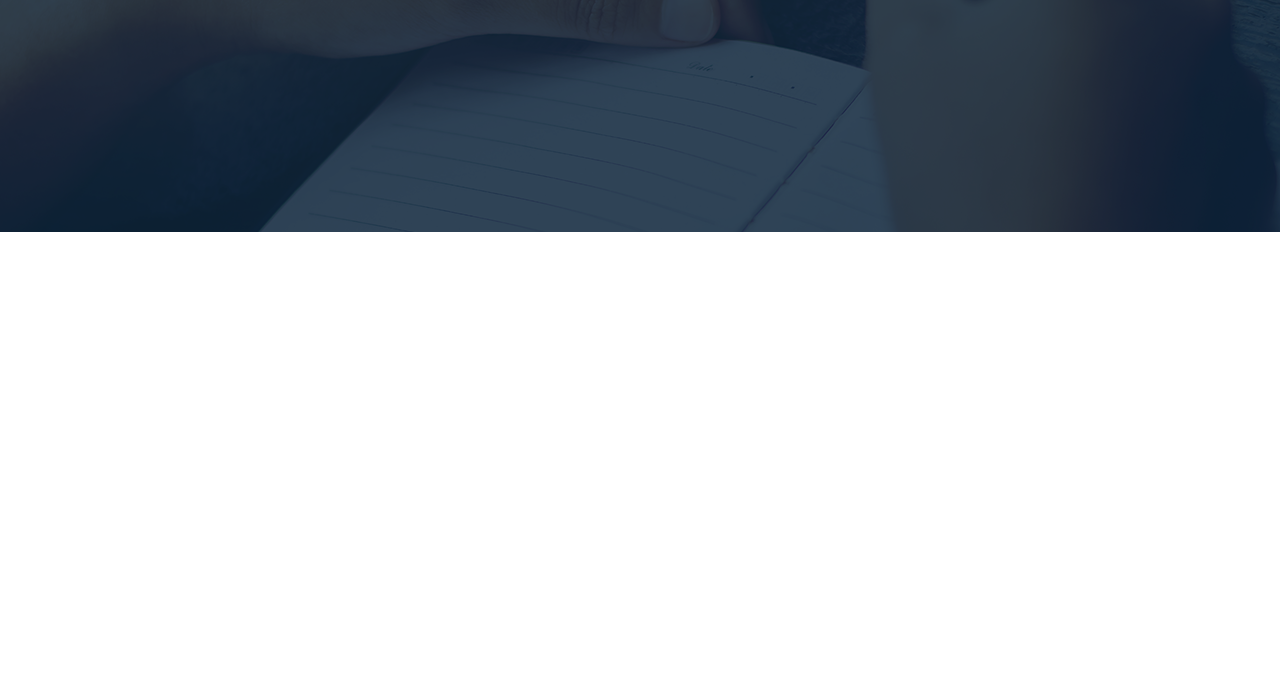
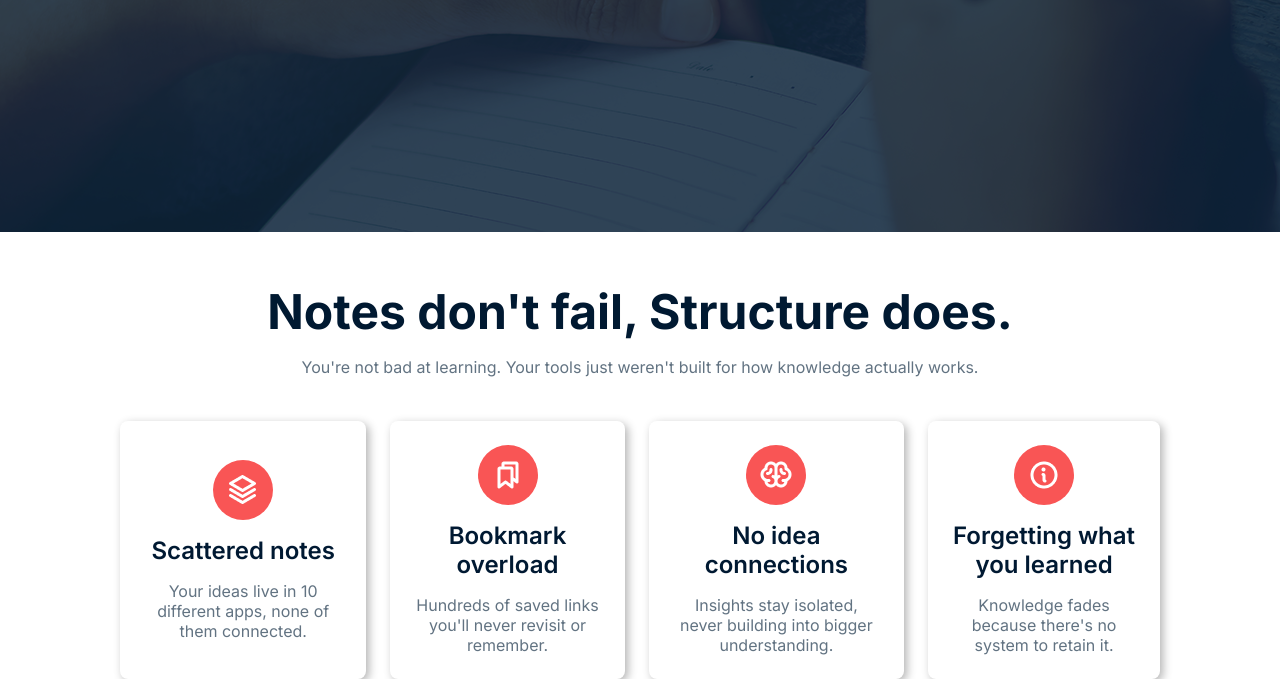
Before and after one commit to moziful/Assignment-01, a plain HTML site: page index.html in a window 1280 px wide. Shown: the part 538-1217 px from the top of the page. Before the commit the page ends 800 px from the top, so only its background shows below. Drawn offline with Linux system fonts and the light colour scheme.

Commit message:
Note Section Complete

```diff
--- a/index.html
+++ b/index.html
@@ -64,6 +64,42 @@
             </div>
         </section>
     </header>
+    <main>
+        <section class="notes">
+            <div class="notesHeadingSection">
+                <div id="notesHeading">
+                    Notes don't fail, Structure does.
+                </div>
+                <div id="notesSubHeading">
+                    You're not bad at learning. Your tools just weren't built for how knowledge actually works.
+                </div>
+            </div>
+            <div class="cardSection">
+                <div class="cards">
+                    <div class="noteCardImage"><img src="./assets/Vector.png" alt="Stack"></div>
+                    <div class="cardName">Scattered notes</div>
+                    <div class="cardText">Your ideas live in 10 different apps, none of them connected.</div>
+                </div>
+                <div class="cards">
+                    <div class="noteCardImage"><img src="./assets/Bookmarks.png" alt="Bookmarks"></div>
+                    <div class="cardName">Bookmark overload</div>
+                    <div class="cardText">Hundreds of saved links you'll never revisit or remember.</div>
+                </div>
+                <div class="cards">
+                    <div class="noteCardImage"><img src="./assets/Brain.png" alt="Brain"></div>
+                    <div class="cardName">No idea connections</div>
+                    <div class="cardText">Insights stay isolated, never building into bigger understanding.</div>
+                </div>
+                <div class="cards">
+                    <div class="noteCardImage"><img src="./assets/Info.png" alt="Info"></div>
+                    <div class="cardName">Forgetting what
+                        you learned</div>
+                    <div class="cardText">Knowledge fades because there's no system to retain it.</div>
+                </div>
+            </div>
+        </section>
+        <section class="secondBrain">
+    </main>
 </body>
 
 </html>
--- a/style.css
+++ b/style.css
@@ -166,8 +166,67 @@ header #banner .bannerContent .bannerButtonContainer #transparentButton:hover {
     border: 1px solid #FFFFFF;
 }
 
+main .notes {
+    padding: 0 120px;
+    display: flex;
+    gap: 44px;
+    flex-direction: column;
+    text-align: center;
+}
 
-/* Test Codes */
-/* nav {
-    border: 1px solid red;
-} */
+main .notes .notesHeadingSection {
+    display: flex;
+    gap: 16px;
+    flex-direction: column;
+}
+
+main .notes #notesHeading {
+    color: #001931;
+    font-size: 48px;
+    font-weight: bold;
+    padding-top: 50px;
+}
+
+main .notes #notesSubHeading {
+    color: #627382;
+    line-height: 20px
+}
+
+main .notes .cardSection {
+    display: flex;
+    justify-content: space-between;
+    gap: 24px;
+}
+
+main .notes .cardSection .cards {
+    display: flex;
+    flex-direction: column;
+    justify-content: center;
+    align-items: center;
+    padding: 24px;
+    gap: 16px;
+    border-radius: 8px;
+    box-shadow: 3px 3px 10px rgba(0, 0, 0, 0.3);
+}
+
+main .notes .cardSection .cards .noteCardImage {
+    width: 60px;
+    height: 60px;
+    background-color: #F95555;
+    border-radius: 50%;
+    display: flex;
+    justify-content: center;
+    align-items: center;
+}
+
+main .notes .cardSection .cards .cardName {
+    font-size: 24px;
+    font-weight: 600;
+    color: #001932;
+    text-align: center;
+}
+
+main .notes .cardSection .cards .cardText {
+    color: #627382;
+    line-height: 20px;
+}
```
